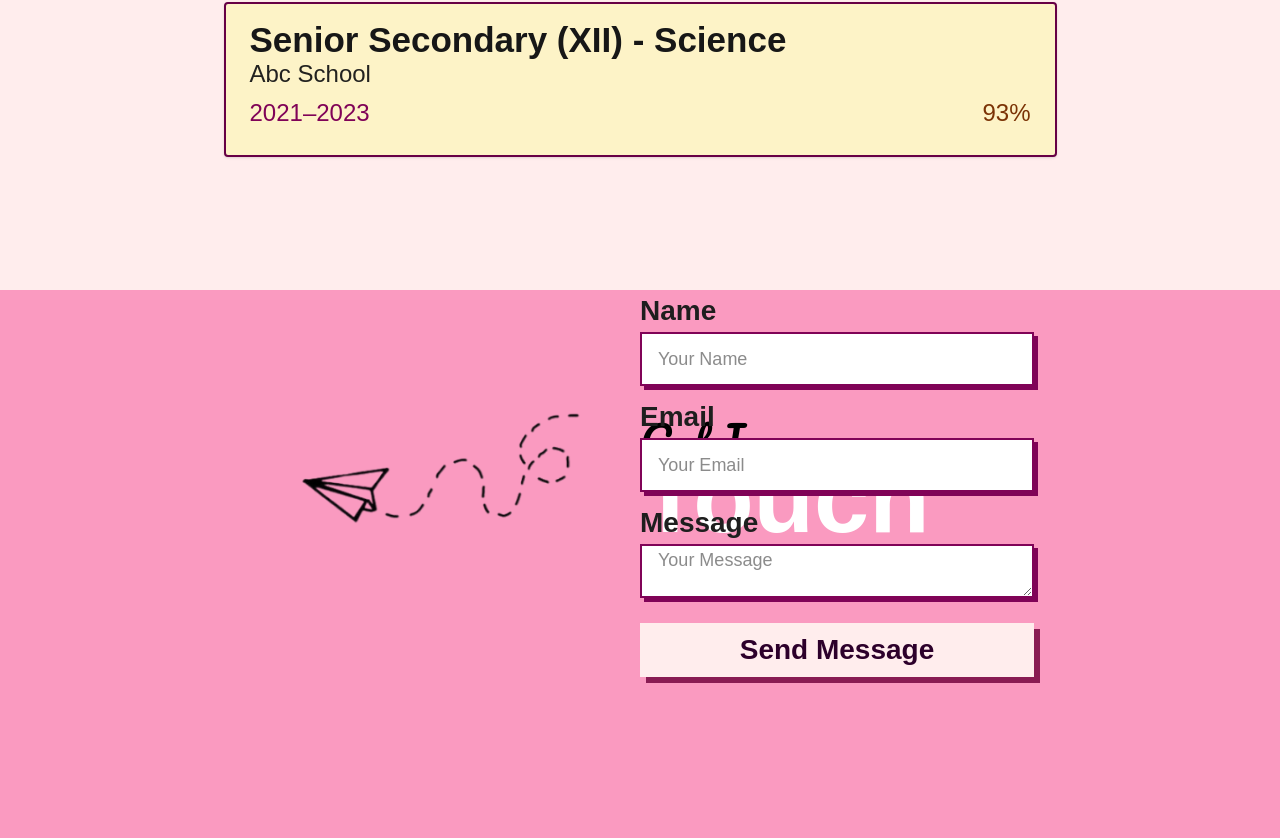
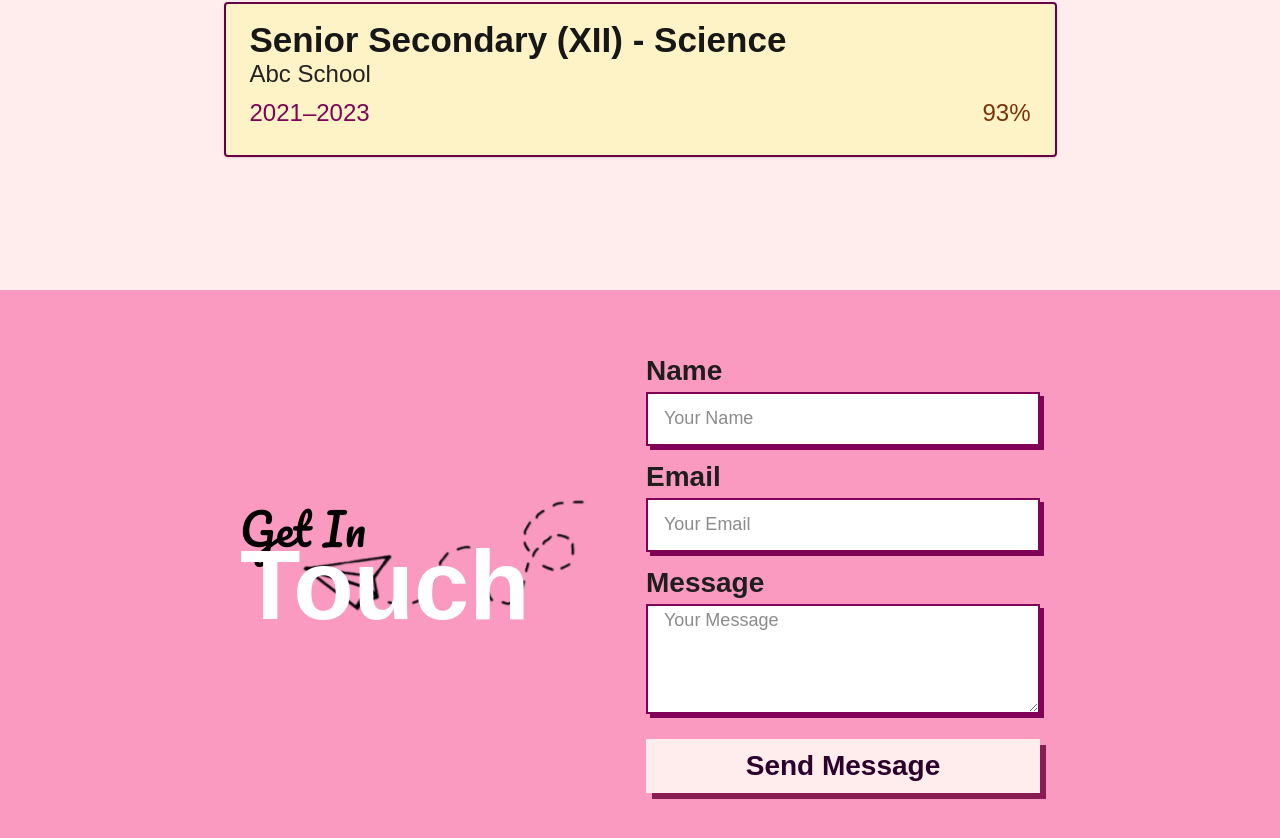
Before and after one commit to komalverma22/Portfolio2.0, a Next.js app: page / in a window 1280 px wide. Shown: the part 3230-4068 px from the top of the page. Built offline with nearby package versions, Linux system fonts and the light colour scheme; a web font is replaced by a local one.

Commit message:
contact updated

```diff
--- a/app/components/ui/ContactPage/ContactSection.tsx
+++ b/app/components/ui/ContactPage/ContactSection.tsx
@@ -8,12 +8,12 @@ const ContactSection = () => (
   <section className="w-full  px-60">
     <div className="max-w-7xl flex flex-col lg:flex-row items-center justify-center ">
       {/* Left: Heading & Paper Plane */}
-      <div className="flex-1 flex flex-col items-center lg:items-start justify-center mb-10 lg:mb-0">
-        <div className="flex items-center">
+      <div className="flex-1 flex flex-col items-center lg:items-start mb-10 lg:mb-0">
+        <div className="flex items-center relative">
           {/* Paper plane SVG */}
-         <img src="./contact-aero.png" alt="" />
-          <div>
-            <div className={`text-[44px] font-bold text-black leading-none  ${pacifico.className}`} >
+         <img src="./contact-aero.png" alt="" width={477} height={477} className="items-center"/>
+          <div className="absolute">
+            <div className={` text-[44px] font-bold text-black leading-none  ${pacifico.className}`} >
               <span>Get In</span>
             </div>
             <div className={`text-[99px] font-serif font-normal text-white leading-none -mt-4  ${judson.className}`}>
@@ -24,7 +24,8 @@ const ContactSection = () => (
       </div>
 
       {/* Right: Contact Form */}
-      <form className="flex-1 flex flex-col justify-center gap-[10px] ">
+      <div className="flex  h-[562px]">
+      <form className="flex-1 flex flex-col items-center justify-center gap-[10px] ">
         <div>
           <label className={`block text-[28px]  font-bold  text-[#1E1E1E]  ${judson.className}`}>Name</label>
           <input
@@ -44,7 +45,7 @@ const ContactSection = () => (
         <div>
           <label className={`block text-[28px]  font-bold  text-[#1E1E1E]  ${judson.className}`}>Message</label>
           <textarea
-            className="w-[394px] h-[54px] px-4 text-lg rounded-none bg-white shadow-[4px_4px_0px_0px_#800357]  border-[2px] border-[#800357] outline-none"
+            className="w-[394px] h-[110px] px-4 text-lg rounded-none bg-white shadow-[4px_4px_0px_0px_#800357]  border-[2px] border-[#800357] outline-none"
             placeholder="Your Message"
           />
         </div>
@@ -55,6 +56,7 @@ const ContactSection = () => (
           Send Message
         </button>
       </form>
+      </div>
     </div>
   </section>
 );
```
